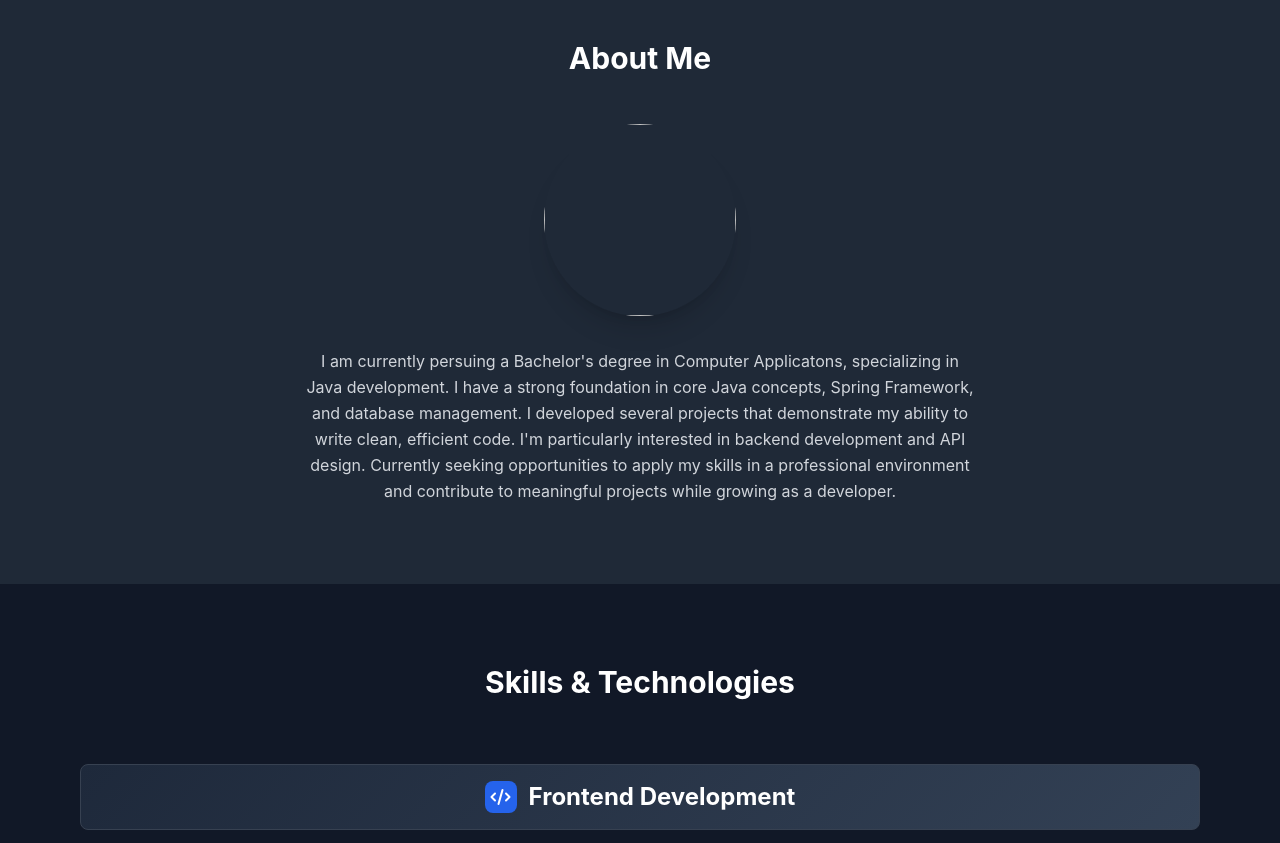
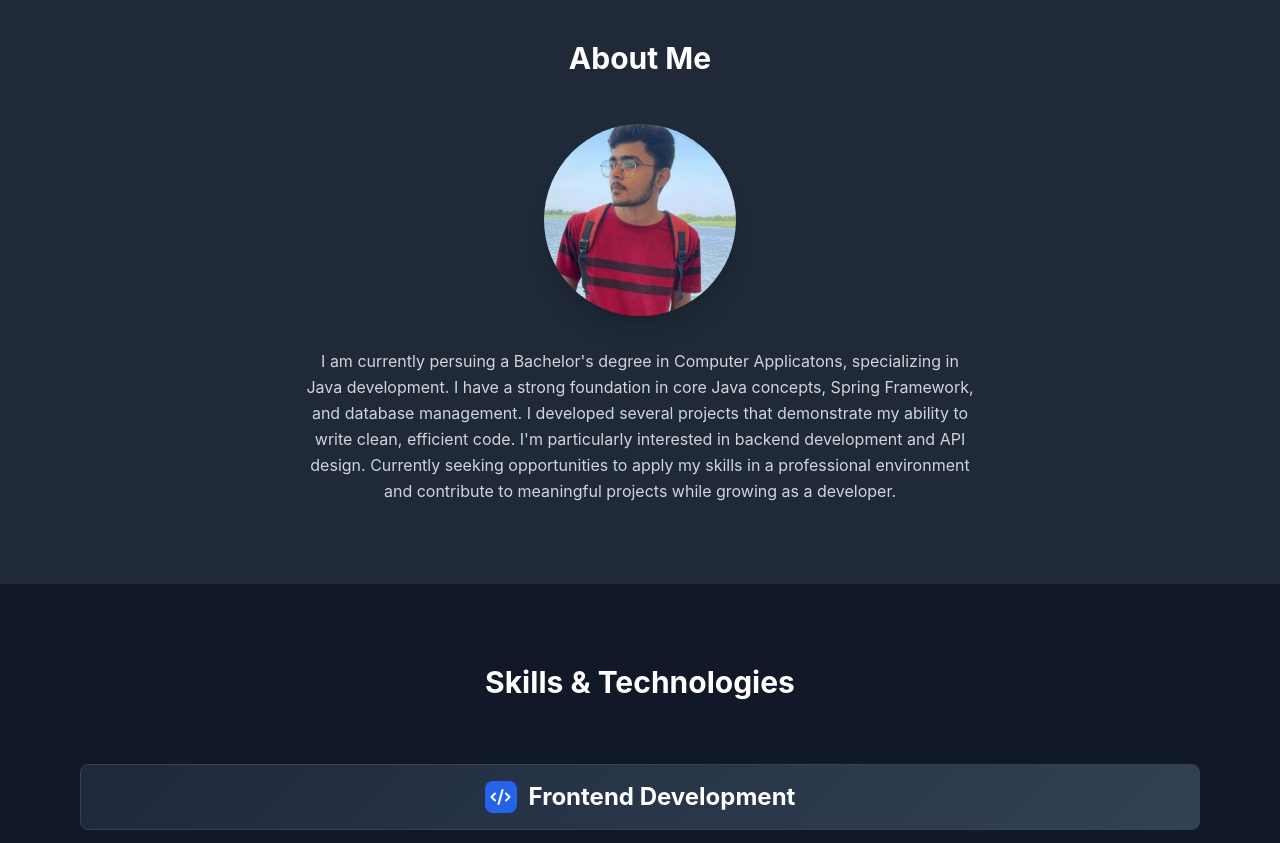
Before and after one commit to RahmanMansuri/rahman-mansuri-portfolio, a plain HTML site: page index.html in a window 1280 px wide. Shown: the part 840-1683 px from the top of the page. Drawn offline with nearby package versions, Linux system fonts and the light colour scheme.

Commit message:
Update photo name in file

```diff
--- a/index.html
+++ b/index.html
@@ -85,7 +85,7 @@
             <h2 class="text-3xl font-bold text-center mb-12 text-white">About Me</h2>
             <div class="flex flex-col items-center space-y-8">
                 <div class="w-48 h-48 rounded-full overflow-hidden shadow-xl">
-                    <img src="MyPhoto.jpg" alt="" class="w-full h-full object-cover">
+                    <img src="rahman-photo.jpg" alt="" class="w-full h-full object-cover">
                 </div>
                 <div class="max-w-2xl text-center">
                     <p class="text-gray-300 leading-relaxed">
```
